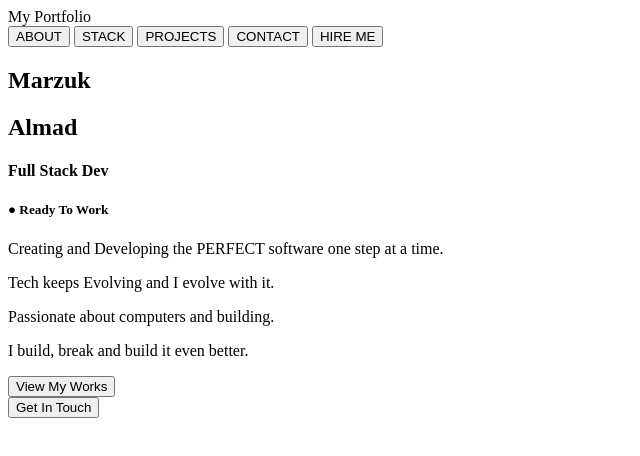
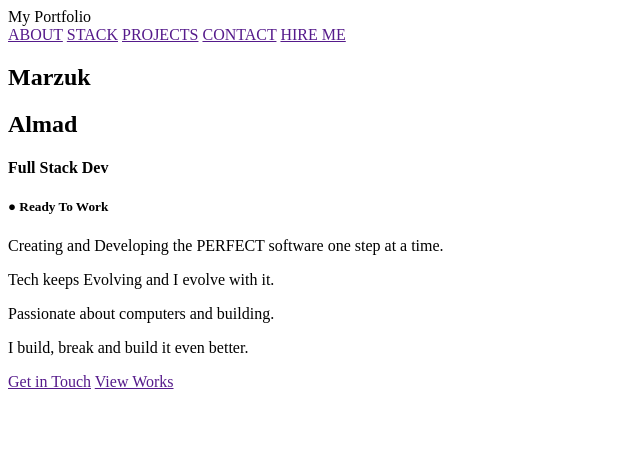
Before and after one commit to O9SCARY/My-Portfolio, a plain HTML site: page src/index.html in a window 1280 px wide. Shown: the whole page, without its empty margins (0-640 px from the left). Drawn offline with Linux system fonts and the light colour scheme.

Commit message:
change all native buttons to hyperlinks

```diff
--- a/src/index.html
+++ b/src/index.html
@@ -9,11 +9,13 @@
 <body>
     <div id="headerDiv">
         <header id="header">My Portfolio</header>
-        <button>ABOUT</button>
-        <button>STACK</button>
-        <button>PROJECTS</button>
-        <button>CONTACT</button>
-        <button>HIRE ME</button>
+        <div>
+            <a href="" class="header-buttons">ABOUT</a>
+            <a href="" class="header-buttons">STACK</a>
+            <a href="" class="header-buttons">PROJECTS</a>
+            <a href="" class="header-buttons">CONTACT</a>
+            <a href="" class="header-buttons">HIRE ME</a>
+        </div>
     </div>
 
     <h2>Marzuk</h2>
@@ -25,8 +27,10 @@
     <p>Passionate about computers and building.</p>
     <p>I build, break and build it even better.</p>
 
-    <button>View My Works</button><br>
-    <button>Get In Touch</button>
+    <div id="about-butt">
+        <a href="" class="about-buttons">Get in Touch</a>
+        <a href="" class="about-buttons">View Works</a>
+    </div>
 
 
 
```
